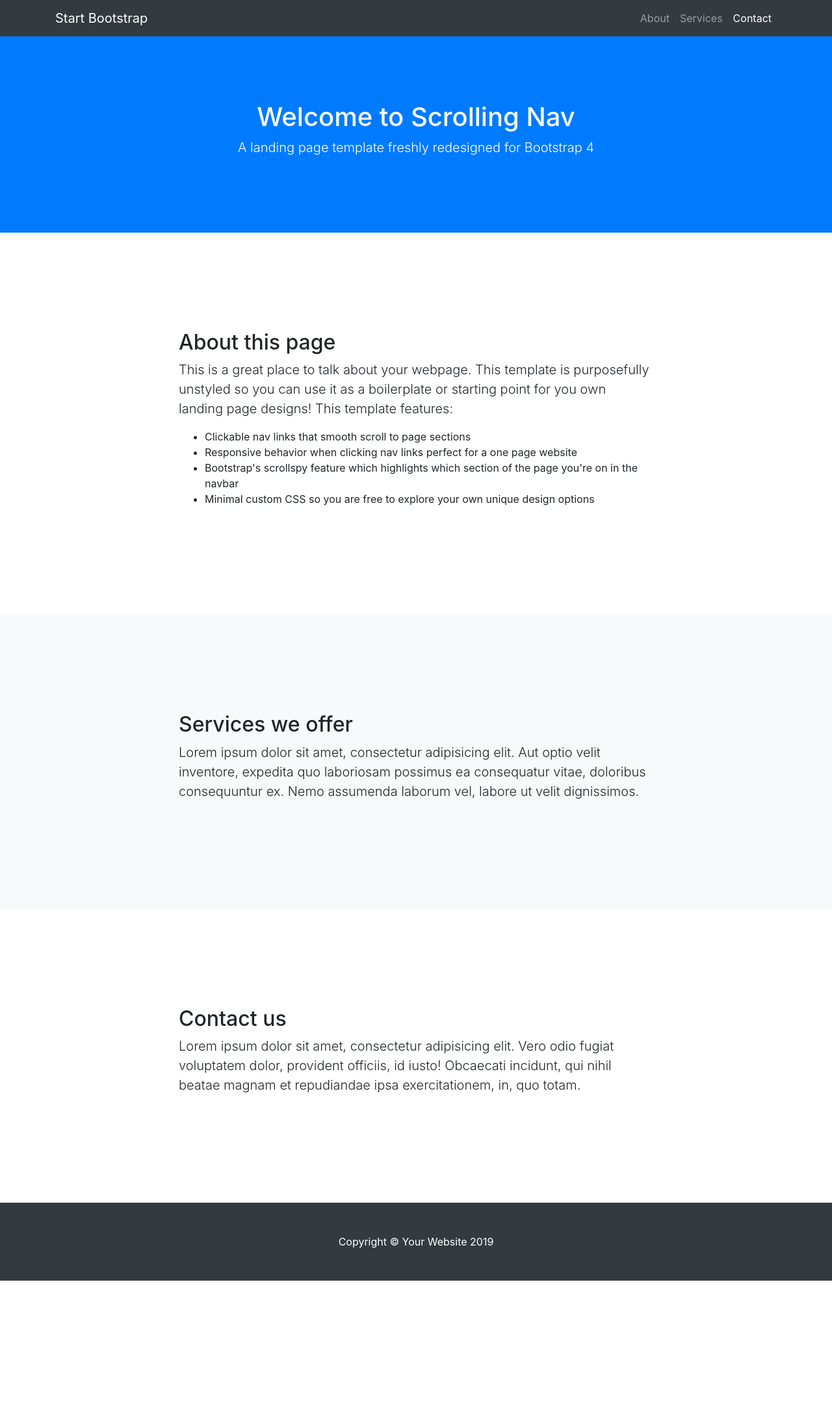
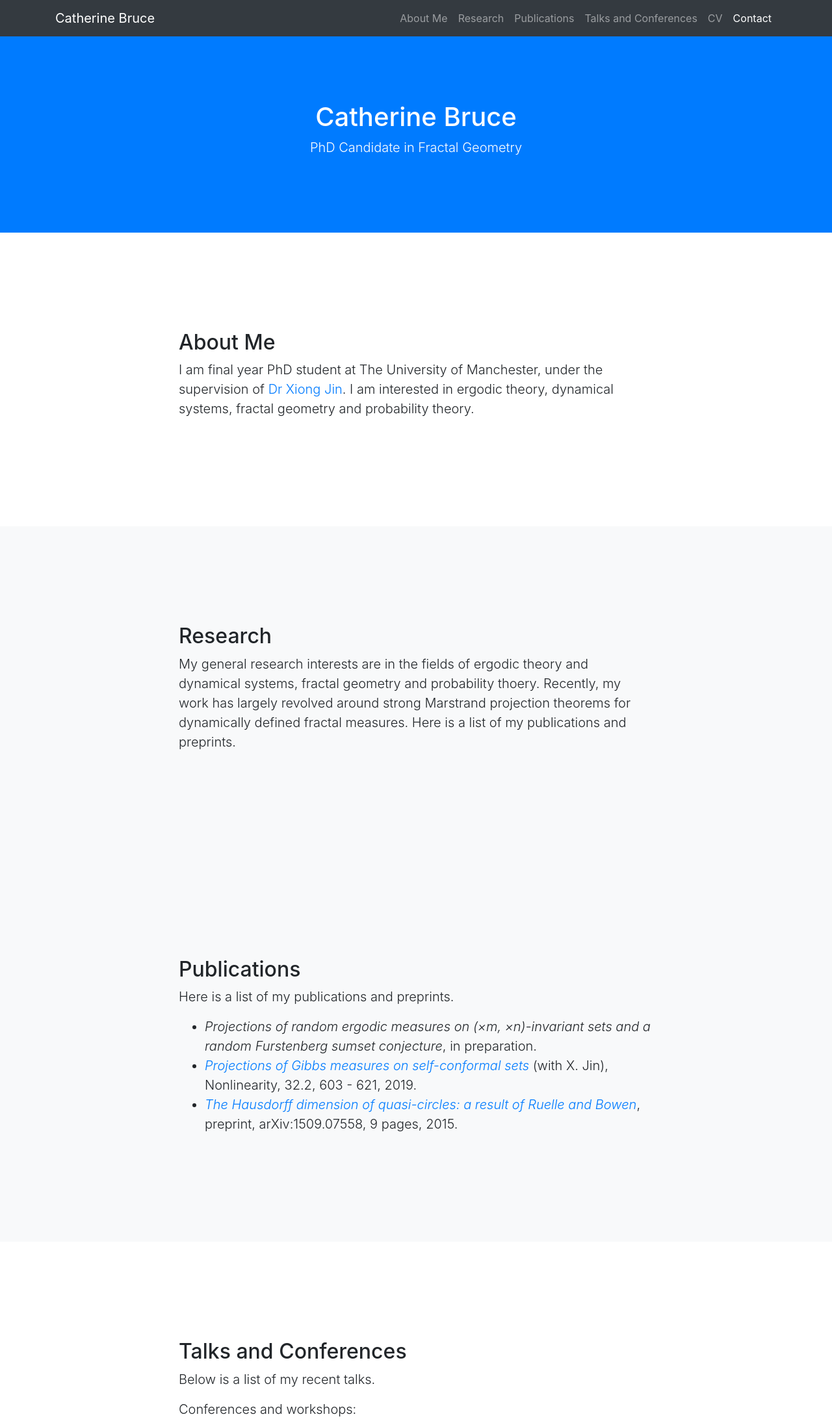
Before and after one commit to catherinebruce/catherinebruce.github.io, a website with bundled scripts: page index.html in a window 1280 px wide. Shown: the top 2187 px of the page at 65% size. Before the commit the page ends 1971 px from the top, so only its background shows below. Built offline with nearby package versions, Linux system fonts and the light colour scheme.

Commit message:
personalised the template

```diff
--- a/index.html
+++ b/index.html
@@ -8,7 +8,7 @@
   <meta name="description" content="">
   <meta name="author" content="">
 
-  <title>Scrolling Nav - Start Bootstrap Template</title>
+  <title>Catherine Bruce</title>
 
   <!-- Bootstrap core CSS -->
   <link href="vendor/bootstrap/css/bootstrap.min.css" rel="stylesheet">
@@ -23,17 +23,26 @@
   <!-- Navigation -->
   <nav class="navbar navbar-expand-lg navbar-dark bg-dark fixed-top" id="mainNav">
     <div class="container">
-      <a class="navbar-brand js-scroll-trigger" href="#page-top">Start Bootstrap</a>
+      <a class="navbar-brand js-scroll-trigger" href="#page-top">Catherine Bruce</a>
       <button class="navbar-toggler" type="button" data-toggle="collapse" data-target="#navbarResponsive" aria-controls="navbarResponsive" aria-expanded="false" aria-label="Toggle navigation">
         <span class="navbar-toggler-icon"></span>
       </button>
       <div class="collapse navbar-collapse" id="navbarResponsive">
         <ul class="navbar-nav ml-auto">
           <li class="nav-item">
-            <a class="nav-link js-scroll-trigger" href="#about">About</a>
+            <a class="nav-link js-scroll-trigger" href="#about">About Me</a>
           </li>
           <li class="nav-item">
-            <a class="nav-link js-scroll-trigger" href="#services">Services</a>
+            <a class="nav-link js-scroll-trigger" href="#research">Research</a>
+          </li>
+          <li class="nav-item">
+            <a class="nav-link js-scroll-trigger" href="#publications">Publications</a>
+          </li>
+          <li class="nav-item">
+            <a class="nav-link js-scroll-trigger" href="#talks">Talks and Conferences</a>
+          </li>
+          <li class="nav-item">
+            <a class="nav-link js-scroll-trigger" href="#cv">CV</a>
           </li>
           <li class="nav-item">
             <a class="nav-link js-scroll-trigger" href="#contact">Contact</a>
@@ -45,8 +54,8 @@
 
   <header class="bg-primary text-white">
     <div class="container text-center">
-      <h1>Welcome to Scrolling Nav</h1>
-      <p class="lead">A landing page template freshly redesigned for Bootstrap 4</p>
+      <h1>Catherine Bruce</h1>
+      <p class="lead">PhD Candidate in Fractal Geometry</p>
     </div>
   </header>
 
@@ -54,36 +63,118 @@
     <div class="container">
       <div class="row">
         <div class="col-lg-8 mx-auto">
-          <h2>About this page</h2>
-          <p class="lead">This is a great place to talk about your webpage. This template is purposefully unstyled so you can use it as a boilerplate or starting point for you own landing page designs! This template features:</p>
-          <ul>
-            <li>Clickable nav links that smooth scroll to page sections</li>
-            <li>Responsive behavior when clicking nav links perfect for a one page website</li>
-            <li>Bootstrap's scrollspy feature which highlights which section of the page you're on in the navbar</li>
-            <li>Minimal custom CSS so you are free to explore your own unique design options</li>
+          <h2>About Me</h2>
+          <p class="lead">
+            I am final year PhD student at The University of Manchester,
+            under the supervision of <a href="https://personalpages.manchester.ac.uk/staff/Xiong.Jin/" target="_blank">Dr Xiong Jin</a>.
+            I am interested in ergodic theory, dynamical systems, fractal geometry
+            and probability theory.
+          </p>
+        </div>
+      </div>
+    </div>
+  </section>
+
+  <section id="research" class="bg-light">
+    <div class="container">
+      <div class="row">
+        <div class="col-lg-8 mx-auto">
+          <h2>Research</h2>
+          <p class="lead">
+            My general research interests are in the fields of ergodic theory
+            and dynamical systems, fractal geometry and probability thoery.
+            Recently, my work has largely revolved around strong Marstrand
+            projection theorems for dynamically defined fractal measures.
+            Here is a list of my publications and preprints.
+          </p>
+        </div>
+      </div>
+    </div>
+  </section>
+
+  <section id="publications" class="bg-light">
+    <div class="container">
+      <div class="row">
+        <div class="col-lg-8 mx-auto">
+          <h2>Publications</h2>
+          <p class="lead">
+            Here is a list of my publications and preprints.
+          </p>
+          <ul class="lead">
+            <li><i>Projections of random ergodic measures on (×m, ×n)-invariant sets and a random Furstenberg sumset conjecture</i>, in preparation.</li>
+            <li><i><a href="https://iopscience.iop.org/article/10.1088/1361-6544/aaec9f" target="_blank">Projections of Gibbs measures on self-conformal sets</a></i> (with X. Jin), Nonlinearity, 32.2, 603 - 621, 2019.</li>
+            <li><i><a href="https://arxiv.org/abs/1509.07558" target="_blank">The Hausdorff dimension of quasi-circles: a result of Ruelle and Bowen</a></i>, preprint, arXiv:1509.07558, 9 pages, 2015.</li>
           </ul>
         </div>
       </div>
     </div>
   </section>
 
-  <section id="services" class="bg-light">
+  <section id="talks">
     <div class="container">
       <div class="row">
         <div class="col-lg-8 mx-auto">
-          <h2>Services we offer</h2>
-          <p class="lead">Lorem ipsum dolor sit amet, consectetur adipisicing elit. Aut optio velit inventore, expedita quo laboriosam possimus ea consequatur vitae, doloribus consequuntur ex. Nemo assumenda laborum vel, labore ut velit dignissimos.</p>
+          <h2>Talks and Conferences</h2>
+          <p class="lead">
+            Below is a list of my recent talks.
+          </p>
+          <p class="lead">
+            Conferences and workshops:
+          </p>
+          <ul class="lead">
+            <li><i>Examples of invariant measures</i>, Arbeitsgemeinschaft: Rigidity of stationary measures, MFO Oberwolfach, October 2018.</li>
+            <li><i>Projections of Gibbs measures on self-conformal sets</i>, Thermodynamic formalism in dynamical systems, ICMS Edinburgh, June 2018.</li>
+            <li><i>Projections of Gibbs measures on self-conformal sets in the plane</i>, Fractals and Dimensions,  Institut Mittag Leffler, Sweden, December 2017.</li>
+          </ul>
+          <p class="lead">
+            Seminar talks:
+          </p>
+          <ul class="lead">
+            <li><i>Projections of fractals: the theory of a digital sundial</i>, University of Warwick, Dynamics and Group Geometry Early Researchers seminar, October 2019.</li>
+            <li><i>Projections of Gibbs measures on self-conformal sets</i>, University of Bristol, Ergodic Theory and Dynamical Systems seminar, May 2019.</li>
+            <li><i>Projections of Gibbs measures on self-conformal sets</i>, University of Rennes, Ergodic Theory seminar, January 2019.</li>
+            <li><i>Projections of fractals: the theory of a digital sundial</i>, University of Manchester, Pure Postgraduate seminar, November 2018.</li>
+            <li><i>Projections of Gibbs measures on self-conformal sets</i>, University of York, Number Theory seminar, June 2018.</li>
+            <li><i>Projections of Gibbs measures on self-conformal sets in the plane</i>, University of Manchester, Analysis & Dynamics seminar, November 2017.</li>
+            <li><i>An introduction to fractal geometry</i>, University of Manchester, Pure Postgraduate seminar, March 2017.</li>
+          </ul>
         </div>
       </div>
     </div>
   </section>
 
-  <section id="contact">
+  <section id="cv" class="bg-light">
     <div class="container">
       <div class="row">
         <div class="col-lg-8 mx-auto">
-          <h2>Contact us</h2>
-          <p class="lead">Lorem ipsum dolor sit amet, consectetur adipisicing elit. Vero odio fugiat voluptatem dolor, provident officiis, id iusto! Obcaecati incidunt, qui nihil beatae magnam et repudiandae ipsa exercitationem, in, quo totam.</p>
+          <h2>CV</h2>
+          <p class="lead">
+            Here is a cop of my latest CV.
+          </p>
+        </div>
+      </div>
+    </div>
+  </section>
+
+  <section id="contact" class="bg-light">
+    <div class="container">
+      <div class="row">
+        <div class="col-lg-8 mx-auto">
+          <h2>Contact</h2>
+          <p class="lead">
+            <p class="lead">
+              <script type="text/javascript">
+              //<![CDATA[
+              String.prototype.rot13 = function(){
+              return this.replace(/[a-zA-Z]/g,
+              function(c){ return String.fromCharCode((c <= "Z" ? 90 : 122) >= (c = c.charCodeAt(0) + 13) ? c : c - 26); });
+              };
+              var s = "pngurevar.oehpr";
+              document.write("E-mail: "+s.rot13());
+              //]]>
+              </script>&#64;manchester&#46;ac&#46;uk
+            </p>
+          </p>
         </div>
       </div>
     </div>
@@ -92,7 +183,7 @@
   <!-- Footer -->
   <footer class="py-5 bg-dark">
     <div class="container">
-      <p class="m-0 text-center text-white">Copyright &copy; Your Website 2019</p>
+      <p class="m-0 text-center text-white">Copyright &copy; Catherine Bruce 2020</p>
     </div>
     <!-- /.container -->
   </footer>
```
